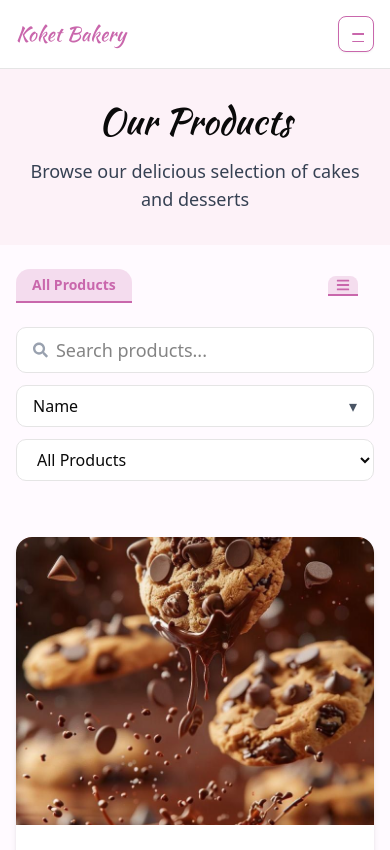
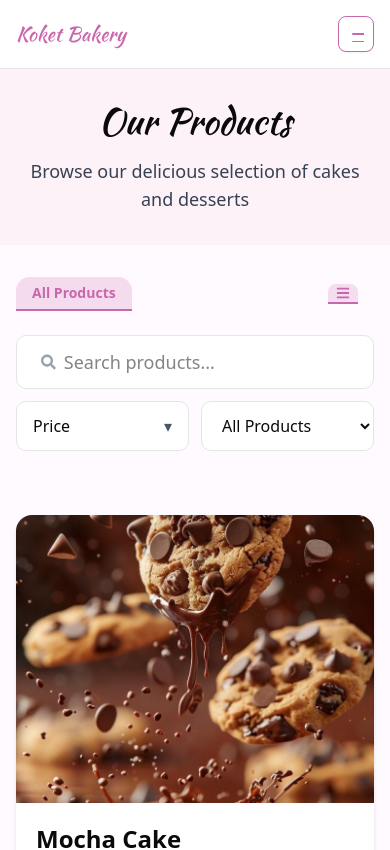
Before and after one commit to Koket-Bakery-and-pastry/frontend, a Next.js app: page /products in a window 390 px wide. Shown: the top 850 px of the page. Built offline with nearby package versions, Linux system fonts and the light colour scheme.

Commit message:
feat: update ProductFiltration component to correct sort option label and enhance styling for better usability

```diff
--- a/src/app/products/components/ProductFiltration.tsx
+++ b/src/app/products/components/ProductFiltration.tsx
@@ -18,7 +18,7 @@ const categories = [
 ];
 
 const sortOptions = [
-  { label: "Name", value: "name" },
+  { label: "Price", value: "name" },
   { label: "Price: Low to High", value: "priceAsc" },
   { label: "Price: High to Low", value: "priceDesc" },
 ];
@@ -81,10 +81,10 @@ function ProductFiltration() {
   }
 
   return (
-    <div className="bg-[#FFFAFF] py-6">
-      <div className="max-w-7xl  px-4 sm:px-6 lg:px-16">
+    <div className="bg-[#FFFAFF] section-spacing">
+      <div className="max-w-7xl ">
         {/* Mobile: active tab + dropdown for others */}
-        <div className="mb-6 block xl:hidden">
+        <div className="mb-6 block 2xl:hidden">
           <div className="flex w-full items-center justify-between pr-4">
             <Link
               href={`?tab=${activeTabItem.id}`}
@@ -134,7 +134,7 @@ function ProductFiltration() {
         </div>
 
         {/* Desktop tabs */}
-        <div className="hidden xl:flex gap-4 overflow-x-auto no-scrollbar py-1 mb-6">
+        <div className="hidden 2xl:flex gap-4 overflow-x-auto no-scrollbar py-1 mb-6">
           {categories.map((cat) => (
             <button
               key={cat}
@@ -152,9 +152,9 @@ function ProductFiltration() {
         </div>
 
         {/* Search & Filters */}
-        <div className="grid grid-cols-1 md:grid-cols-2 lg:grid-cols-5 gap-3 items-center">
-          <div className="md:col-span-3 w-full">
-            <div className="flex items-center w-full bg-white rounded-lg border px-4 py-2">
+        <div className="grid grid-cols-2 lg:grid-cols-5 gap-3 items-center">
+          <div className="col-span-2 md:col-span-3 w-full">
+            <div className="flex items-center w-full bg-white rounded-lg border px-6 py-3">
               <FaSearch className="text-gray-400 mr-2" />
               <input
                 type="text"
@@ -171,10 +171,10 @@ function ProductFiltration() {
             </div>
           </div>
 
-          <div className="flex justify-end w-full lg:col-span-1">
+          <div className="flex justify-end w-full col-span-1 ">
             <div className="relative w-full lg:w-auto">
               <button
-                className="w-full lg:w-auto bg-white border rounded-lg px-4 py-2 flex items-center gap-2 justify-between"
+                className="w-full lg:w-auto bg-white border rounded-lg px-4 py-3 flex items-center gap-2 justify-between"
                 onClick={() => setShowSortDropdown(!showSortDropdown)}
                 aria-haspopup="listbox"
                 aria-expanded={showSortDropdown}
@@ -209,11 +209,11 @@ function ProductFiltration() {
             </div>
           </div>
 
-          <div className="w-full lg:col-span-1">
+          <div className="w-full col-span-1">
             {isComingSoon ? (
-              <div className="flex items-center gap-3">
+              <div className="flex items-center  gap-3">
                 <button
-                  className="w-full bg-gray-100 text-gray-600 rounded-lg px-4 py-2 cursor-not-allowed"
+                  className="w-full bg-gray-100 text-gray-600 rounded-lg px-4 py-3 cursor-not-allowed"
                   disabled
                   aria-disabled="true"
                 >
@@ -232,7 +232,7 @@ function ProductFiltration() {
               <select
                 value={selectedFilter}
                 onChange={(e) => setSelectedFilter(e.target.value)}
-                className="bg-white border rounded-lg px-4 py-2 w-full"
+                className="bg-white border rounded-lg px-4 py-3 w-full"
                 aria-label="Filter products"
               >
                 {currentFilterOptions.map((opt) => (
```
